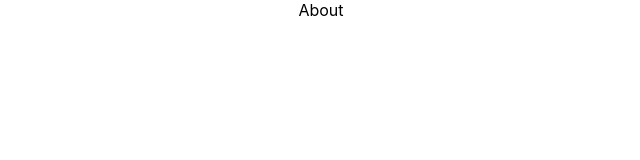
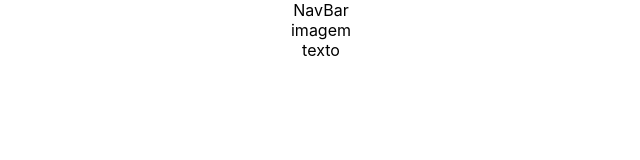
Before and after one commit to DenyNakano/react-project-recipes4u, a React (Create React App) app: page /about in a window 1280 px wide. Shown: the top 160 px of the page, without its empty margins (319-959 px from the left). Built offline with nearby package versions, Linux system fonts and the light colour scheme.

Commit message:
about test

```diff
--- a/src/App.js
+++ b/src/App.js
@@ -8,10 +8,12 @@
 import { Recipe } from './Pages/Recipe';
 import { Search } from './Pages/Search';
 import { Error } from './Pages/Error';
+import { NavBar } from './Components/NavBar';
 
 function App() {
   return (
     <div className="App">
+      <NavBar />
       <Routes>
         <Route path='/' element= {<Home/>} />
         <Route path='/about' element= {<About/>} />
--- /dev/null
+++ b/src/Components/NavBar.js
@@ -0,0 +1,7 @@
+import React from 'react'
+
+export const NavBar = () => {
+  return (
+    <div>NavBar</div>
+  )
+}
--- a/src/Pages/About.js
+++ b/src/Pages/About.js
@@ -2,6 +2,9 @@
 
 export const About = () => {
   return (
-    <div>About</div>
+    <div>
+      <div>imagem</div>
+      <div>texto</div>
+    </div>
   )
 }
```
